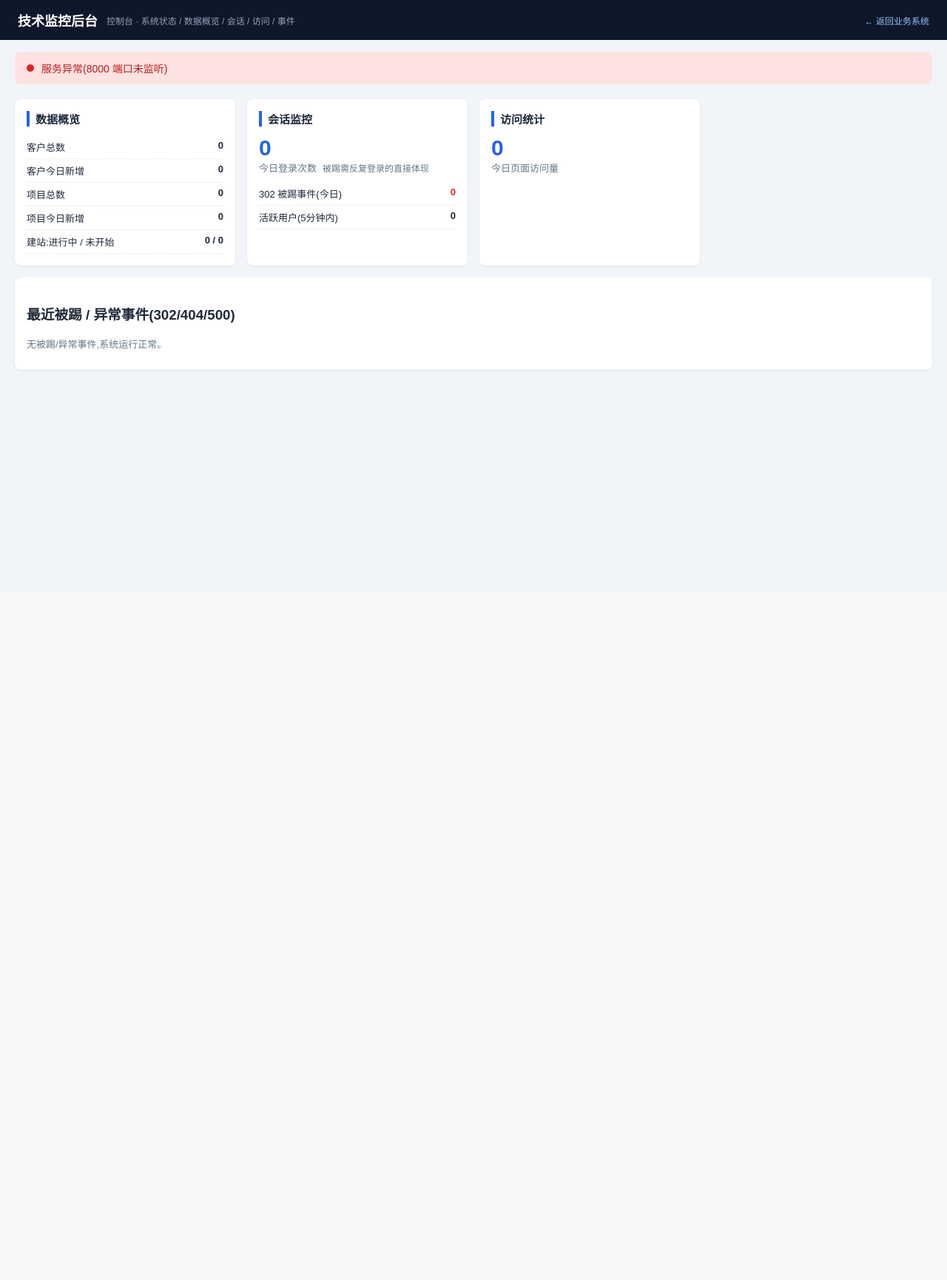
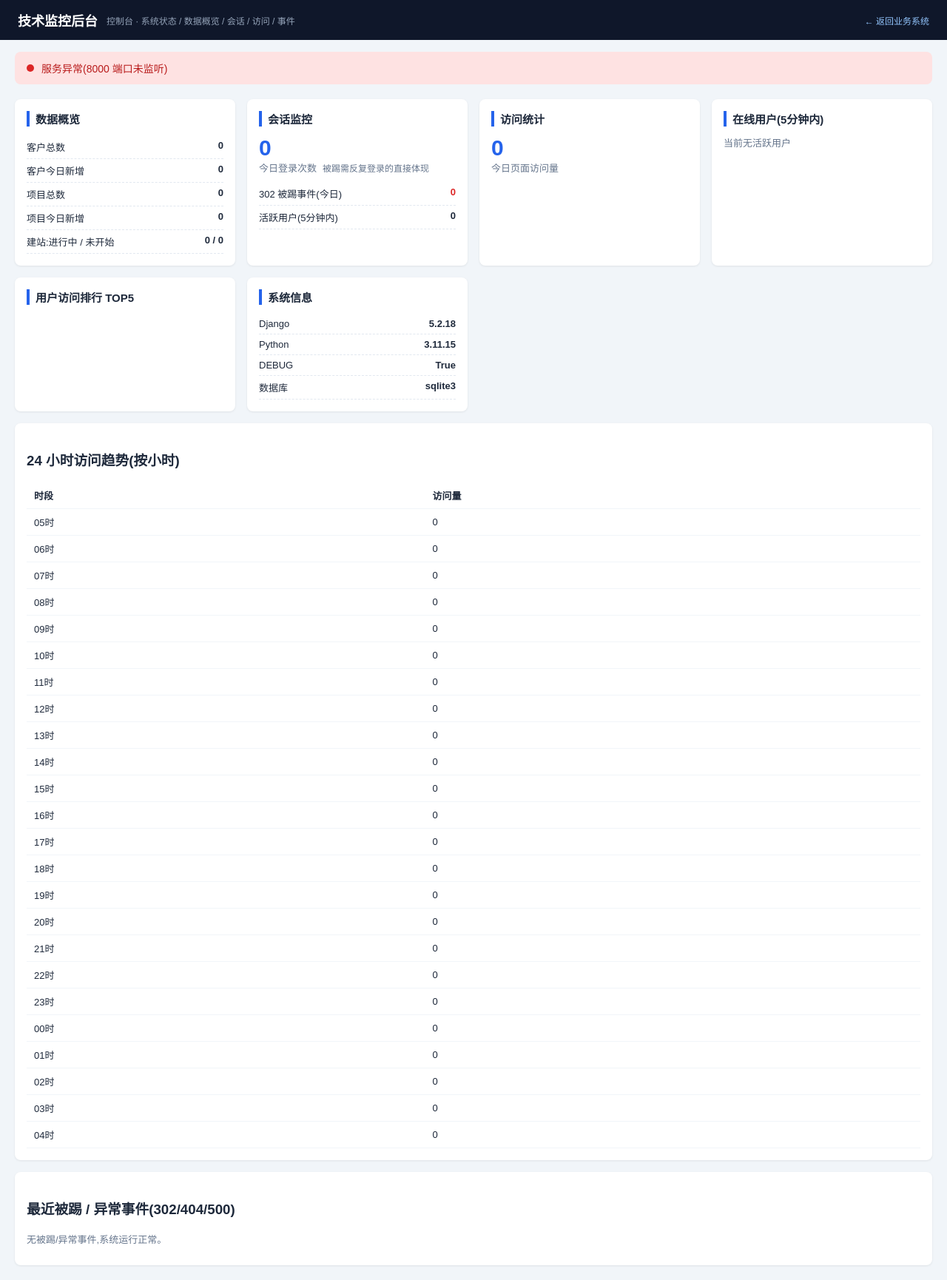
Before and after one commit to Stuuu223/oa-jinshin, a Django app: page /ops/monitor/ in a window 1280 px wide. Shown: the whole page at 74% size. Before the commit the page ends 502 px from the top, so only its background shows below. Run offline with Django 5.2, Linux system fonts and the light colour scheme; the visitor is signed in with stand-in values (Sample User, id 1); data comes from the database, SQL or seed files in the repository; data that the repository does not hold is empty; parts of the project's set-up code (start-up, migrations or seed data) failed here and were passed over.

Commit message:
feat(ops): 控制台完善(参考若依/grafana架构)+404修复 — 在线用户/趋势/排行/系统信息
- 404修复(用户:未登录访问/ops/monitor/跳/accounts/login/404):settings加LOGIN_URL=/admin/login/——未登录访问(含独立后台)跳业务登录页
- 控制台完善(用户:参考github高星项目架构设计——若依RuoYi在线用户/服务监控+grafana仪表盘):monitor视图加在线用户列表(5分钟活跃明细)、24h访问趋势(按小时)、用户访问排行TOP5、系统信息(Django/Python/DEBUG/数据库);monitor.html加对应模块(在线用户/排行/系统信息卡片+24h趋势表)
- 修UnboundLocalError:Max导入提到视图import区(Count, Max)
- VERIFY:未登录访问302到/admin/login/不再404,控制台全模块(系统状态/数据概览/会话/访问/在线用户/排行/系统信息/趋势/事件)运行中渲染OK,服务已重启

Co-Authored-By: AtomCode (GLM-5.2) <noreply@atomgit.com>

```diff
--- a/apps/accounts/views.py
+++ b/apps/accounts/views.py
@@ -315,7 +315,7 @@ def monitor(request):
     from apps.projects.models import Project
     from django.utils import timezone
     from datetime import timedelta
-    from django.db.models import Count
+    from django.db.models import Count, Max
 
     today = timezone.now().replace(hour=0, minute=0, second=0, microsecond=0)
     now = timezone.now()
@@ -346,9 +346,40 @@ def monitor(request):
         srv_up = False
     finally:
         s.close()
+    # 在线用户(最近5分钟活跃明细)
+    active_list = list(
+        VisitLog.objects.filter(created_at__gte=now - timedelta(minutes=5), user__isnull=False)
+        .values("user__real_name", "user__username").annotate(last=Max("created_at")).order_by("-last")[:10]
+    )
+    # 24h 访问/登录趋势(按小时)
+    from django.db.models import Max
+    hours, login_trend = [], []
+    for i in range(23, -1, -1):
+        h0, h1 = now - timedelta(hours=i + 1), now - timedelta(hours=i)
+        hours.append({"label": f"{h1:%H}时", "c": VisitLog.objects.filter(created_at__gte=h0, created_at__lt=h1).count()})
+        login_trend.append({"label": f"{h1:%H}时", "c": OperationLog.objects.filter(action="登录", created_at__gte=h0, created_at__lt=h1).count()})
+    # 用户访问排行TOP5
+    user_top = list(
+        VisitLog.objects.exclude(user__isnull=True).values("user__real_name", "user__username")
+        .annotate(c=Count("id")).order_by("-c")[:5]
+    )
+    # 系统信息
+    import django, sys
+    from django.conf import settings
+    sys_info = {
+        "django": django.get_version(),
+        "python": sys.version.split()[0],
+        "debug": settings.DEBUG,
+        "db": settings.DATABASES["default"]["ENGINE"].split(".")[-1],
+    }
     return render(request, "admin/monitor.html", {
         "title": "技术监控后台",
         "srv_up": srv_up,
+        "active_list": active_list,
+        "hours": hours,
+        "login_trend": login_trend,
+        "user_top": user_top,
+        "sys_info": sys_info,
         "login_today": login_today,
         "kick_today": kick_today,
         "active_users": active_users,
--- a/config/settings/base.py
+++ b/config/settings/base.py
@@ -76,6 +76,7 @@ STATIC_ROOT = BASE_DIR / "staticfiles"
 DEFAULT_AUTO_FIELD = "django.db.models.BigAutoField"
 
 AUTH_USER_MODEL = "accounts.User"
+LOGIN_URL = "/admin/login/"  # 未登录访问(含独立后台/ops/monitor/)跳业务登录页,避免默认/accounts/login/ 404
 
 SIMPLEUI_HOME_TITLE = "金石管理系统"
 SIMPLEUI_HOME_INFO = False
--- a/templates/admin/monitor.html
+++ b/templates/admin/monitor.html
@@ -63,6 +63,38 @@
     <div class="mon-row"><span>{{ p.path|truncatechars:36 }}</span><b>{{ p.c }}</b></div>
     {% endfor %}
   </div>
+  <div class="mon-card">
+    <h3>在线用户(5分钟内)</h3>
+    {% if active_list %}
+      {% for u in active_list %}
+      <div class="mon-row"><span>{{ u.user__real_name|default:u.user__username }}</span><b>{{ u.last|date:"H:i:s" }}</b></div>
+      {% endfor %}
+    {% else %}
+    <div class="mon-label">当前无活跃用户</div>
+    {% endif %}
+  </div>
+  <div class="mon-card">
+    <h3>用户访问排行 TOP5</h3>
+    {% for u in user_top %}
+    <div class="mon-row"><span>{{ u.user__real_name|default:u.user__username }}</span><b>{{ u.c }}</b></div>
+    {% endfor %}
+  </div>
+  <div class="mon-card">
+    <h3>系统信息</h3>
+    <div class="mon-row"><span>Django</span><b>{{ sys_info.django }}</b></div>
+    <div class="mon-row"><span>Python</span><b>{{ sys_info.python }}</b></div>
+    <div class="mon-row"><span>DEBUG</span><b>{{ sys_info.debug }}</b></div>
+    <div class="mon-row"><span>数据库</span><b>{{ sys_info.db }}</b></div>
+  </div>
+  <div class="mon-panel">
+    <h3>24 小时访问趋势(按小时)</h3>
+    <table class="mon-tbl">
+      <tr><th>时段</th><th>访问量</th></tr>
+      {% for h in hours %}
+      <tr><td>{{ h.label }}</td><td>{{ h.c }}</td></tr>
+      {% endfor %}
+    </table>
+  </div>
   <div class="mon-panel">
     <h3>最近被踢 / 异常事件(302/404/500)</h3>
     {% if events %}
```
